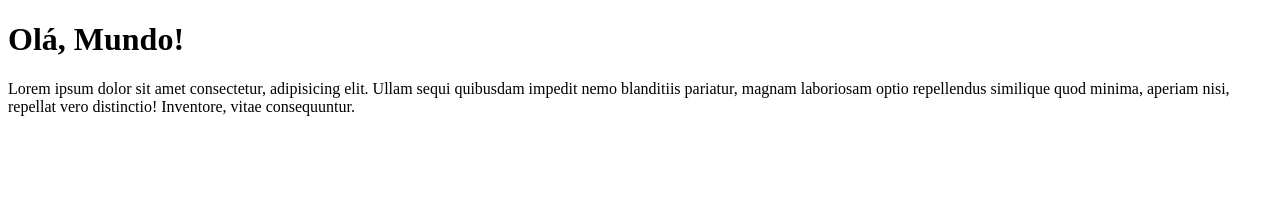
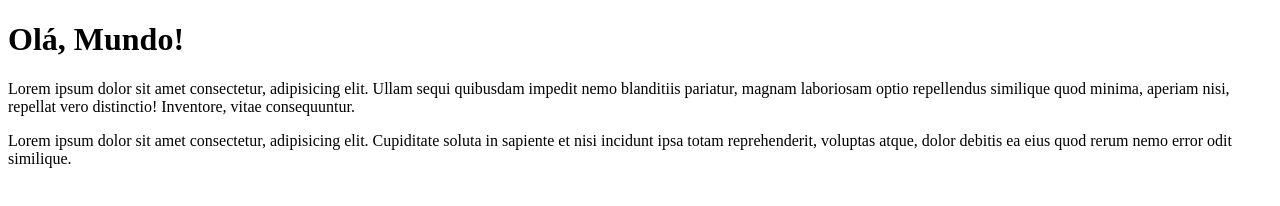
Before and after one commit to H8itor/Ola-Mundo, a plain HTML site: page Site_exemplo/index.html in a window 1280 px wide. Drawn offline with Linux system fonts and the light colour scheme.

Commit message:
adicionei um parágrafo

```diff
--- a/Site_exemplo/index.html
+++ b/Site_exemplo/index.html
@@ -9,5 +9,6 @@
 <body>
     <h1>Olá, Mundo!</h1>
     <p>Lorem ipsum dolor sit amet consectetur, adipisicing elit. Ullam sequi quibusdam impedit nemo blanditiis pariatur, magnam laboriosam optio repellendus similique quod minima, aperiam nisi, repellat vero distinctio! Inventore, vitae consequuntur.</p>
+    <p>Lorem ipsum dolor sit amet consectetur, adipisicing elit. Cupiditate soluta in sapiente et nisi incidunt ipsa totam reprehenderit, voluptas atque, dolor debitis ea eius quod rerum nemo error odit similique.</p>
 </body>
 </html>
```
